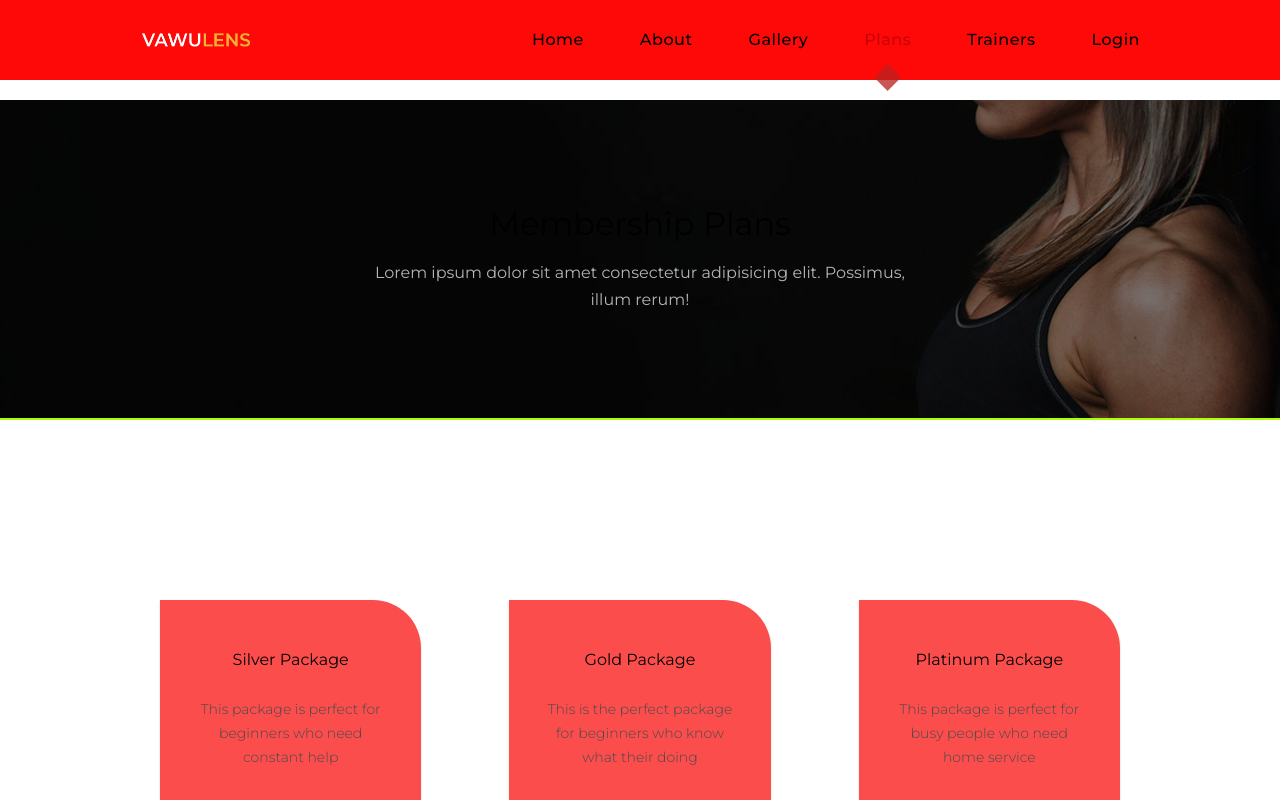
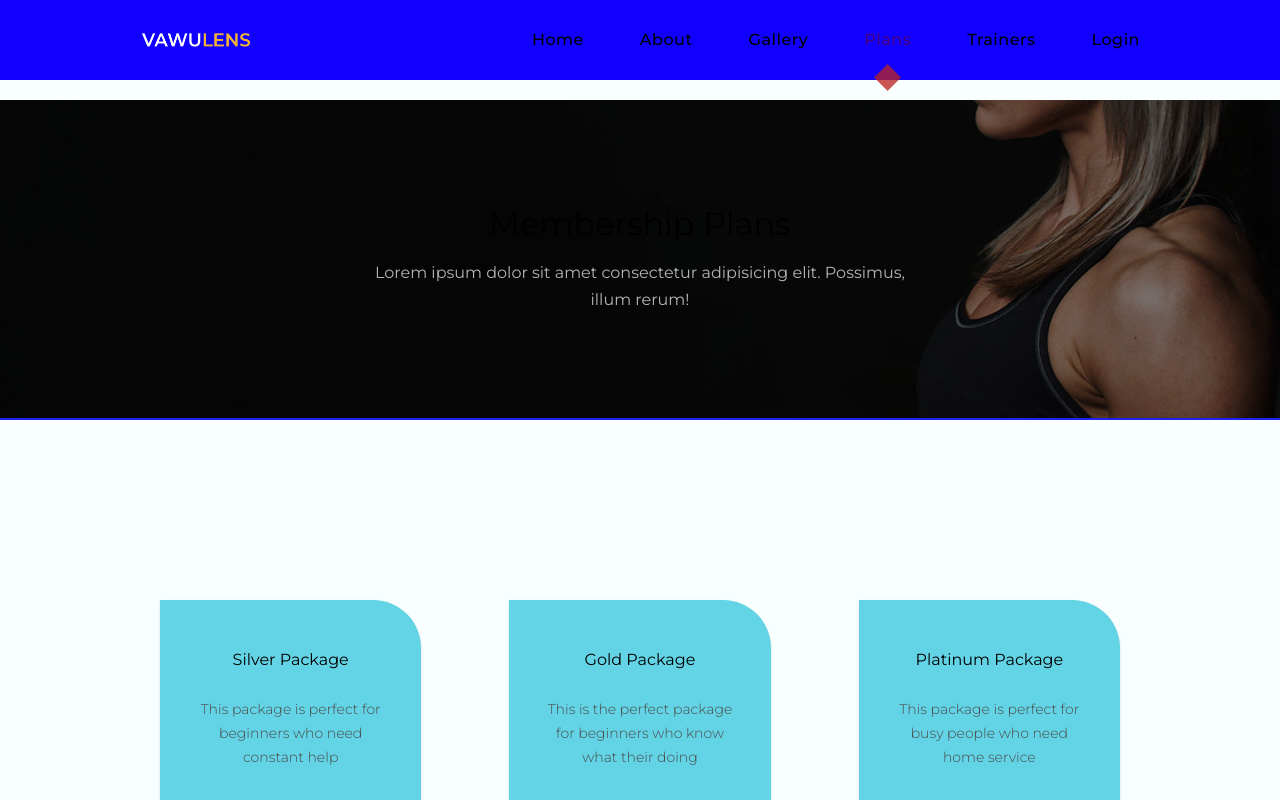
Before and after one commit to mhmdfathan/Diskominfo-Magang-Development, a React (Create React App) app in the folder Client/: page /plans in a window 1280 px wide. Shown: the top 800 px of the page. Built offline with nearby package versions, Linux system fonts and the light colour scheme.

Commit message:
fixed some bugs from frontend branch

```diff
--- a/Client/src/Components/Admin/EditUser.jsx
+++ b/Client/src/Components/Admin/EditUser.jsx
@@ -13,10 +13,9 @@ const EditUser = ({
         nama: '',
         asal_univ: '',
         asal_jurusan: '',
-        no_telp: "",
+        no_telp: '',
         tanggal_mulai: new Date(),
         tanggal_selesai: new Date(),
-        //status_aktif: true,
         username: '',
         password: '',
     });
@@ -116,7 +115,7 @@ const EditUser = ({
                     </Form.Group>
 
                     <Form.Group controlId="formUserNoTelp">
-                        <Form.Label>No Telp</Form.Label>
+                        <Form.Label>Nomor Telepon</Form.Label>
                         <Form.Control
                             type="text"
                             placeholder="Masukkan nomor telepon"
--- a/Client/src/components1/navbar.scss
+++ b/Client/src/components1/navbar.scss
@@ -1,7 +1,7 @@
 nav {
   height: 5rem;
   width: 100vw;
-  background: #ff0808;
+  background: #1100ff;
   display: grid;
   place-items: fixed;
   position: fixed;
--- a/Client/src/index.scss
+++ b/Client/src/index.scss
@@ -20,9 +20,10 @@
   --color-gray-100: #000000;
   --color-gray-200: #c1c12c;
   --color-gray-300: #00ffae;
-  --color-gray-400: #aeff00;
-  --color-gray-500: #fc4d4d;
-  --color-gray-600: #ffffff;
+  --color-gray-400: #1f22eb;
+  --color-gray-500: #63d4e5;
+  --color-gray-600: #f9fffe;
+  --color-gray-700: #000000;
 
   --container-width-lg: 80%;
   --container-width-md: 90%;
--- a/Client/src/pages/Peserta.jsx
+++ b/Client/src/pages/Peserta.jsx
@@ -688,7 +688,7 @@ export const Peserta = () => {
                       <th>Nama</th>
                       <th>Universitas</th>
                       <th>Jurusan</th>
-                      <th>No. Telp</th>
+                      <th>No telp</th>
                       <th>Tanggal Mulai</th>
                       <th>Tanggal Selesai</th>
                       <th>Status Aktif</th>
@@ -915,10 +915,10 @@ export const Peserta = () => {
               {validationErrors.asal_jurusan && <p style={{ color: 'red', fontSize: '14px' }}>{validationErrors.asal_jurusan}</p>}
             </Form.Group>
             <Form.Group controlId="formTaskDeadline">
-              <Form.Label>No. Telp</Form.Label>
+              <Form.Label>Nomor telepon</Form.Label>
               <Form.Control
                 type="text"
-                placeholder="Masukkan jurusan"
+                placeholder="Masukkan nomor telepon"
                 value={formData.no_telp}
                 onChange={(e) => {
                   setFormData({ ...formData, no_telp: e.target.value });
@@ -949,22 +949,6 @@ export const Peserta = () => {
               />
               {validationErrors.tanggal_selesai && <p style={{ color: 'red', fontSize: '14px' }}>{validationErrors.tanggal_selesai}</p>}
             </Form.Group>
-            {/* <Form.Group controlId="formTaskStatus">
-              <Form.Label>Status Aktif</Form.Label>
-              <Form.Control
-                as="select"
-                value={formData.status_aktif.toString()}
-                onChange={(e) =>
-                  setFormData({
-                    ...formData,
-                    status_aktif: e.target.value === "true",
-                  })
-                }
-              >
-                <option value="true">Aktif</option>
-                <option value="false">Tidak Aktif</option>
-              </Form.Control>
-            </Form.Group> */}
             <Form.Group controlId="formTaskUsername">
               <Form.Label>Username</Form.Label>
               <Form.Control
```
Also changed, not shown: 1 other file (tests, documents, lock files or other folders).
